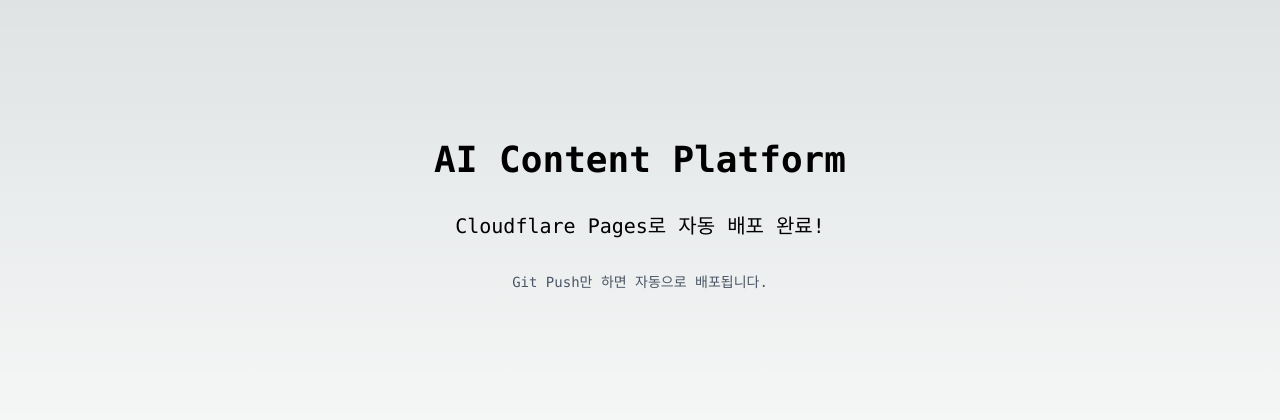
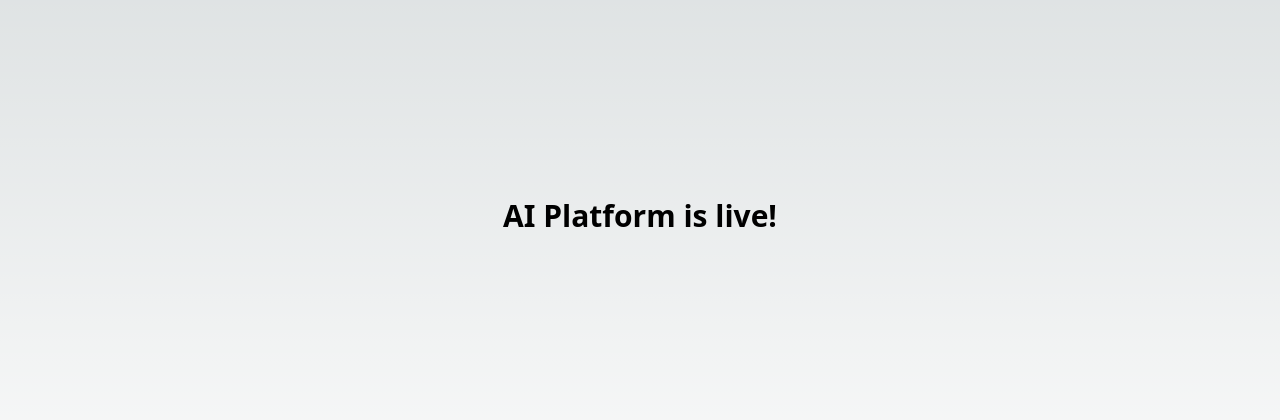
Before and after one commit to mon664/ai-platform, a Next.js app: page / in a window 1280 px wide. Shown: the part 184-604 px from the top of the page. Built offline with nearby package versions, Linux system fonts and the light colour scheme.

Commit message:
feat: add root page (Next.js app/page.tsx)

```diff
--- a/app/page.tsx
+++ b/app/page.tsx
@@ -1,19 +1,7 @@
 export default function Home() {
   return (
-    <main className="flex min-h-screen flex-col items-center justify-center p-24">
-      <div className="z-10 max-w-5xl w-full items-center justify-between font-mono text-sm">
-        <h1 className="text-4xl font-bold text-center mb-8">
-          AI Content Platform
-        </h1>
-        <p className="text-xl text-center mb-4">
-          Cloudflare Pages로 자동 배포 완료!
-        </p>
-        <div className="mt-8 text-center">
-          <p className="text-gray-600">
-            Git Push만 하면 자동으로 배포됩니다.
-          </p>
-        </div>
-      </div>
+    <main style={{display:'grid',placeItems:'center',minHeight:'100vh'}}>
+      <h1 className="text-3xl font-bold">AI Platform is live!</h1>
     </main>
-  )
+  );
 }
```
